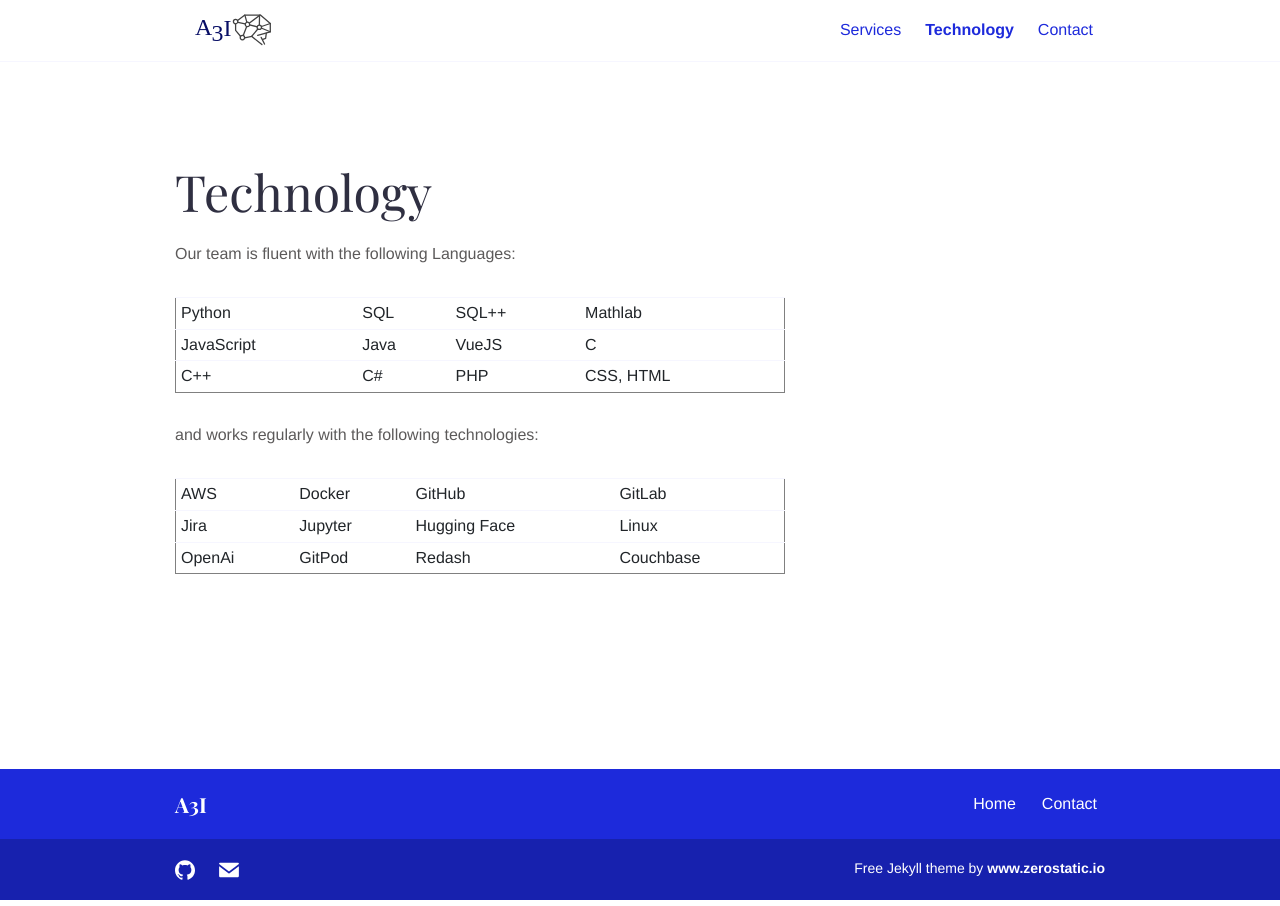
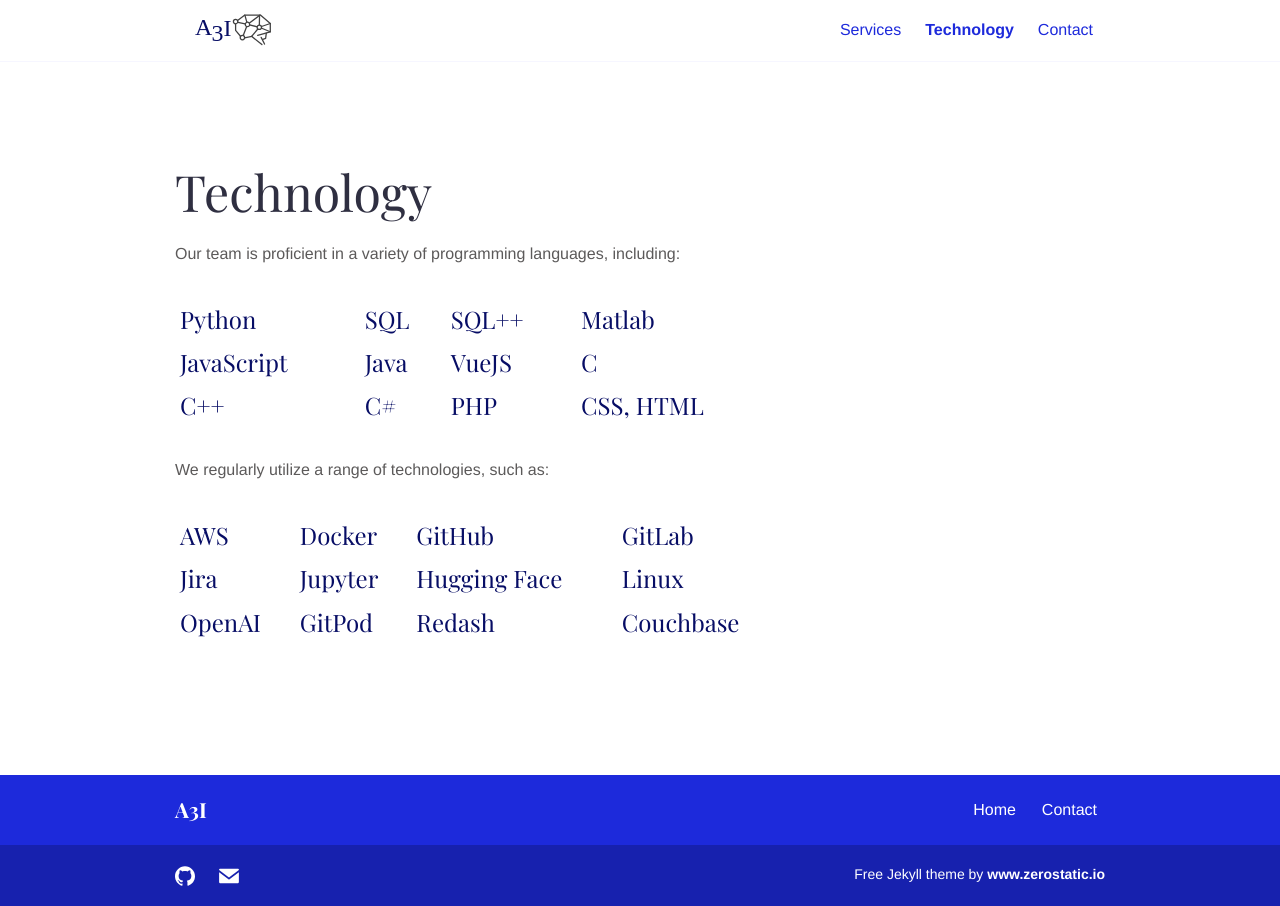
Before and after one commit to A3I-DataScience/A3I-DatScience.github.io, a Jekyll site: the page built from technology.md, in a window 1280 px wide. Built offline with Jekyll 4.4.1, drawn with Linux system fonts in a browser that asks for light colours.

Commit message:
minor tweaks to technology tables styling

```diff
--- a/assets/css/style.scss
+++ b/assets/css/style.scss
@@ -116,3 +116,16 @@ body {
     line-height: 1.3;
   }
 }
+
+.tech-table {
+  color: $primary-dark;
+  font-family: $font-family-heading;
+  font-size: 24px;
+  border: 0;
+  width: 100%;
+}
+
+tr, th, td {
+  border-bottom: 2px solid white;
+  border-top: 2px solid white;
+}
--- a/technology.md
+++ b/technology.md
@@ -6,14 +6,14 @@ permalink: "/technology/"
 bodyClass: page-about
 ---
 
-Our team is fluent with the following Languages:
+Our team is proficient in a variety of programming languages, including:
 
-<table border=none>
+<table class="tech-table">
  <tr>
     <td>Python</td>
     <td>SQL</td>
     <td>SQL++</td>
-    <td>Mathlab</td>
+    <td>Matlab</td>
  </tr>
   <tr>
     <td>JavaScript</td>
@@ -29,9 +29,9 @@ Our team is fluent with the following Languages:
  </tr>
 </table>
 
-and works regularly with the following technologies:
+We regularly utilize a range of technologies, such as:
 
-<table border=none>
+<table class="tech-table">
  <tr>
     <td>AWS</td>
     <td>Docker</td>
@@ -45,7 +45,7 @@ and works regularly with the following technologies:
     <td>Linux</td>
  </tr>
   <tr>
-    <td>OpenAi</td>
+    <td>OpenAI</td>
     <td>GitPod</td>
     <td>Redash</td>
     <td>Couchbase</td>
```
